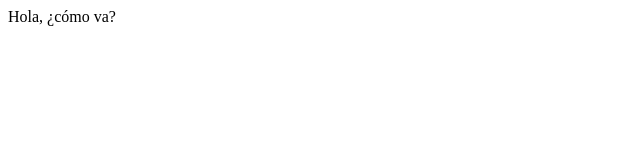
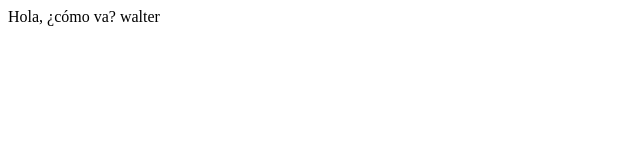
Before and after one commit to polgamero/Prework, a plain HTML site: page index.html in a window 1280 px wide. Shown: the full height of the page, 0-640 px from the left. Drawn offline with Linux system fonts and the light colour scheme.

Commit message:
Version 2

```diff
--- a/index.html
+++ b/index.html
@@ -4,6 +4,6 @@
         <title>EJEMPLO NÚMERO 1</title>
     </head>
     <body>
-        <div>Hola, ¿cómo va?</div>
+        <div>Hola, ¿cómo va? walter</div>
     </body>
 </html>
```
